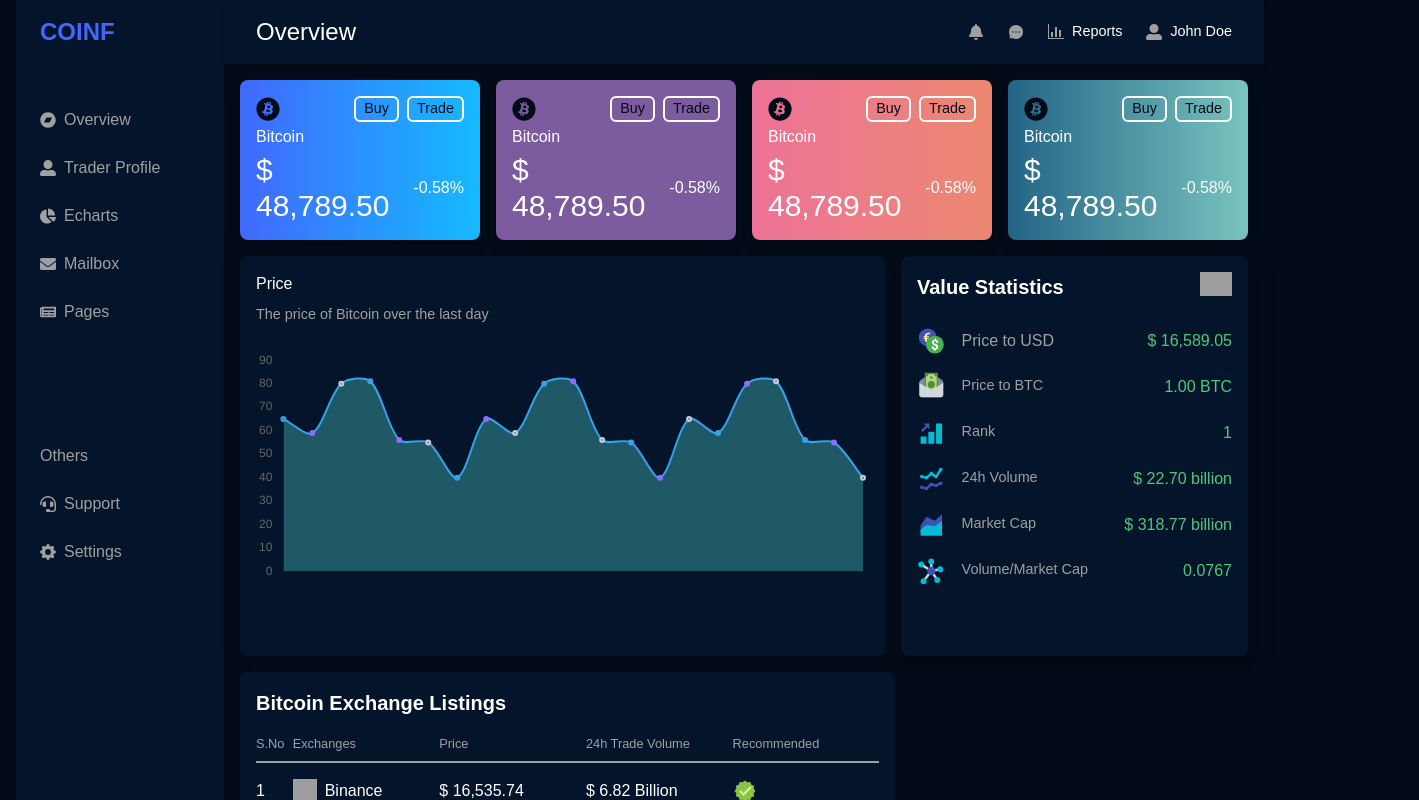
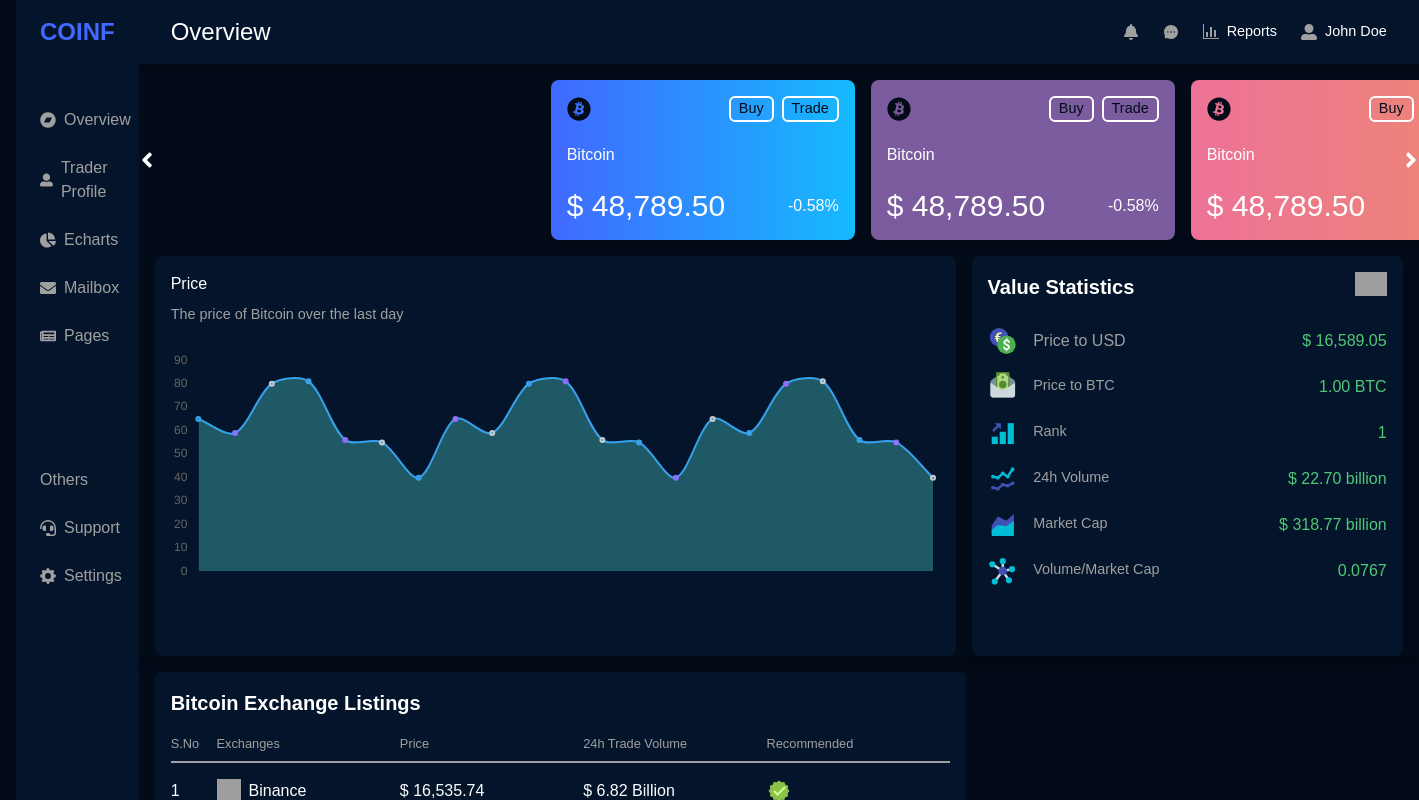
Before and after one commit to SOURABH358/crypto-dashboard, a React (Create React App) app: page / in a window 1280 px wide. Shown: the top 800 px of the page, 1419 px wide, since content can reach past the window. Built offline with nearby package versions, Linux system fonts and the light colour scheme; grey boxes are pictures that could not be loaded.

Commit message:
added files

```diff
--- a/src/App.js
+++ b/src/App.js
@@ -2,7 +2,7 @@ import React from "react";
 import SideBar from "./components/sideBar";
 import Main from "./components/Main";
 function App(){
-    return <section id = "container" className="max-w-screen min-h-screen grid grid-cols-[1fr,5fr]">
+    return <section id = "container" className="max-w-screen min-h-screen flex">
         <SideBar/>
         <Main/>
     </section>
--- /dev/null
+++ b/src/Context.js
@@ -0,0 +1,31 @@
+import React, { createContext, useContext, useEffect } from "react";
+const initialState={
+    coins:{}
+}
+const AppContext = React.createContext();
+function AppWrapper({children}){
+    const options = {
+        method: 'GET',
+        headers: {
+            'X-RapidAPI-Key': 'a1238b7942msh225a191ee761b65p1ba5e1jsn457057aff454',
+            'X-RapidAPI-Host': 'coinranking1.p.rapidapi.com'
+        }
+    };
+    useEffect(()=>{
+        // fetch('https://coinranking1.p.rapidapi.com/coins?referenceCurrencyUuid=yhjMzLPhuIDl&timePeriod=24h&tiers%5B0%5D=1&orderBy=marketCap&orderDirection=desc&limit=50&offset=0', options)
+        //     .then(response => response.json())
+        //     .then(response => console.log(response))
+        //     .catch(err => console.error(err));
+    },[])
+    return (
+        <AppContext.Provider
+        value={{}}
+        >
+            {children}
+        </AppContext.Provider>
+    )
+}
+function GlobalContext(){
+    return useContext(AppContext);
+}
+export {AppWrapper, GlobalContext};
--- a/src/components/Cards.js
+++ b/src/components/Cards.js
@@ -1,7 +1,14 @@
-import { FaBitcoin } from "react-icons/fa";
+import { FaBitcoin, FaAngleRight, FaAngleLeft } from "react-icons/fa";
 function Cards() {
-    return <section id="cards__container" className="p-4 grid grid-cols-4 gap-x-4 h-48">
-        <div className="w-full h-full bg-gradient-to-r from-medium-blue to-light-blue rounded-lg p-4 flex flex-col justify-between shadow-lg">
+    return <section id="cards__container" className="relative overflow-hidden w-full h-48 p-4">
+            <div className="absolute top-0 left-0 flex items-center w-4 h-48 text-white z-10">
+                <FaAngleLeft className="text-2xl"/>
+            </div>
+            <div className="absolute right-0 top-0 flex items-center w-4 h-48 z-10 text-white cursor-pointer">
+                <FaAngleRight className="text-2xl"/>
+            </div>
+        <div className="w-fit flex gap-x-4 h-full translate-x-[25%] ">
+            <div className="w-[19rem] h-full bg-gradient-to-r from-medium-blue to-light-blue rounded-lg p-4 flex flex-col justify-between shadow-lg">
                 <div className="flex justify-between items-center text-darkest-blue">
                     <FaBitcoin className="text-2xl" />
                     <div className="flex gap-2">
@@ -15,7 +22,7 @@ function Cards() {
                     <p>-0.58%</p>
                 </div>
             </div>
-        <div className="w-full h-full bg-gradient-to-r from-dark-purple to-light-purple rounded-lg p-4 flex flex-col justify-between shadow-lg">
+            <div className="w-[19rem] h-full bg-gradient-to-r from-dark-purple to-light-purple rounded-lg p-4 flex flex-col justify-between shadow-lg">
                 <div className="flex justify-between items-center text-darkest-blue">
                     <FaBitcoin className="text-2xl" />
                     <div className="flex gap-2">
@@ -29,7 +36,7 @@ function Cards() {
                     <p>-0.58%</p>
                 </div>
             </div>
-        <div className="w-full h-full bg-gradient-to-r from-pink to-light-pink rounded-lg p-4 flex flex-col justify-between shadow-lg">
+            <div className="w-[19rem] h-full bg-gradient-to-r from-pink to-light-pink rounded-lg p-4 flex flex-col justify-between shadow-lg">
                 <div className="flex justify-between items-center text-darkest-blue">
                     <FaBitcoin className="text-2xl" />
                     <div className="flex gap-2">
@@ -43,7 +50,7 @@ function Cards() {
                     <p>-0.58%</p>
                 </div>
             </div>
-        <div className="w-full h-full bg-gradient-to-r from-dark-green to-light-green rounded-lg p-4 flex flex-col justify-between shadow-lg">
+            <div className="w-[19rem] h-full bg-gradient-to-r from-dark-green to-light-green rounded-lg p-4 flex flex-col justify-between shadow-lg">
                 <div className="flex justify-between items-center text-darkest-blue">
                     <FaBitcoin className="text-2xl" />
                     <div className="flex gap-2">
@@ -57,6 +64,22 @@ function Cards() {
                     <p>-0.58%</p>
                 </div>
             </div>
+            <div className="w-[19rem] h-full bg-gradient-to-r from-dark-green to-light-green rounded-lg p-4 flex flex-col justify-between shadow-lg">
+                <div className="flex justify-between items-center text-darkest-blue">
+                    <FaBitcoin className="text-2xl" />
+                    <div className="flex gap-2">
+                        <div className="px-2 border-2 border-white rounded-md text-[0.9rem]">Buy</div>
+                        <div className="px-2 border-2 border-white rounded-md text-[0.9rem]">Trade</div>
+                    </div>
+                </div>
+                <div className="text-white">Bitcoin</div>
+                <div className="flex justify-between text-white items-center">
+                    <p className="text-3xl">$ 48,789.50</p>
+                    <p>-0.58%</p>
+                </div>
+            </div>
+        </div>
+
     </section>
 }
 
--- a/src/components/Main.js
+++ b/src/components/Main.js
@@ -4,7 +4,7 @@ import CentreComponent from "./CentreComponent";
 import BottomComponent from "./BottomComponent";
 function Main(){
     return (
-        <section id="main" className="min-h-screen bg-darkest-blue">
+        <section id="main" className="w-[80rem] min-h-screen bg-darkest-blue">
             <Header/>
             <Cards/>
             <CentreComponent/>
--- a/src/components/sideBar.js
+++ b/src/components/sideBar.js
@@ -2,7 +2,7 @@ import { FaUserAlt, FaBandcamp, FaChartPie, FaNewspaper, FaEnvelope,FaHeadset }
 import { BsFillGearFill } from "react-icons/bs";
 function SideBar() {
     return (
-        <section id="side__bar" className="min-h-screen bg-darker-blue py-4">
+        <section id="side__bar" className="w-[25rem] min-h-screen bg-darker-blue py-4">
             <div id="logo" className="text-medium-blue px-6 text-2xl font-bold">COINF</div>
             <ul id="menu__bar" className="list-none flex flex-col py-12 text-grey">
                 <li className="flex py-3 pl-6 gap-2 items-center text-grey  hover:text-medium-blue hover:bg-darkest-blue cursor-pointer">
--- a/src/index.css
+++ b/src/index.css
@@ -8,6 +8,9 @@
     box-sizing: border-box;
 }
 body{
+    /* max-width: 100vw; */
+    /* min-height: 100vh; */
     background-color: #030B18;
-    padding:  0 1rem;
+    padding-left: 1rem;
+    /* overflow-x: hidden; */
 }
--- a/src/index.js
+++ b/src/index.js
@@ -1,9 +1,12 @@
-import React,{ StrictMode } from "react";
+import React, { StrictMode } from "react";
 import ReactDOM from "react-dom/client";
 import App from "./App";
 import './index.css'
+import { AppWrapper } from "./Context";
 const root = ReactDOM.createRoot(document.getElementById('root'))
 
 root.render(<StrictMode>
-    <App />
+    <AppWrapper>
+        <App />
+    </AppWrapper>
 </StrictMode>)
```
Lines whose indentation alone changed are shown as unchanged.
